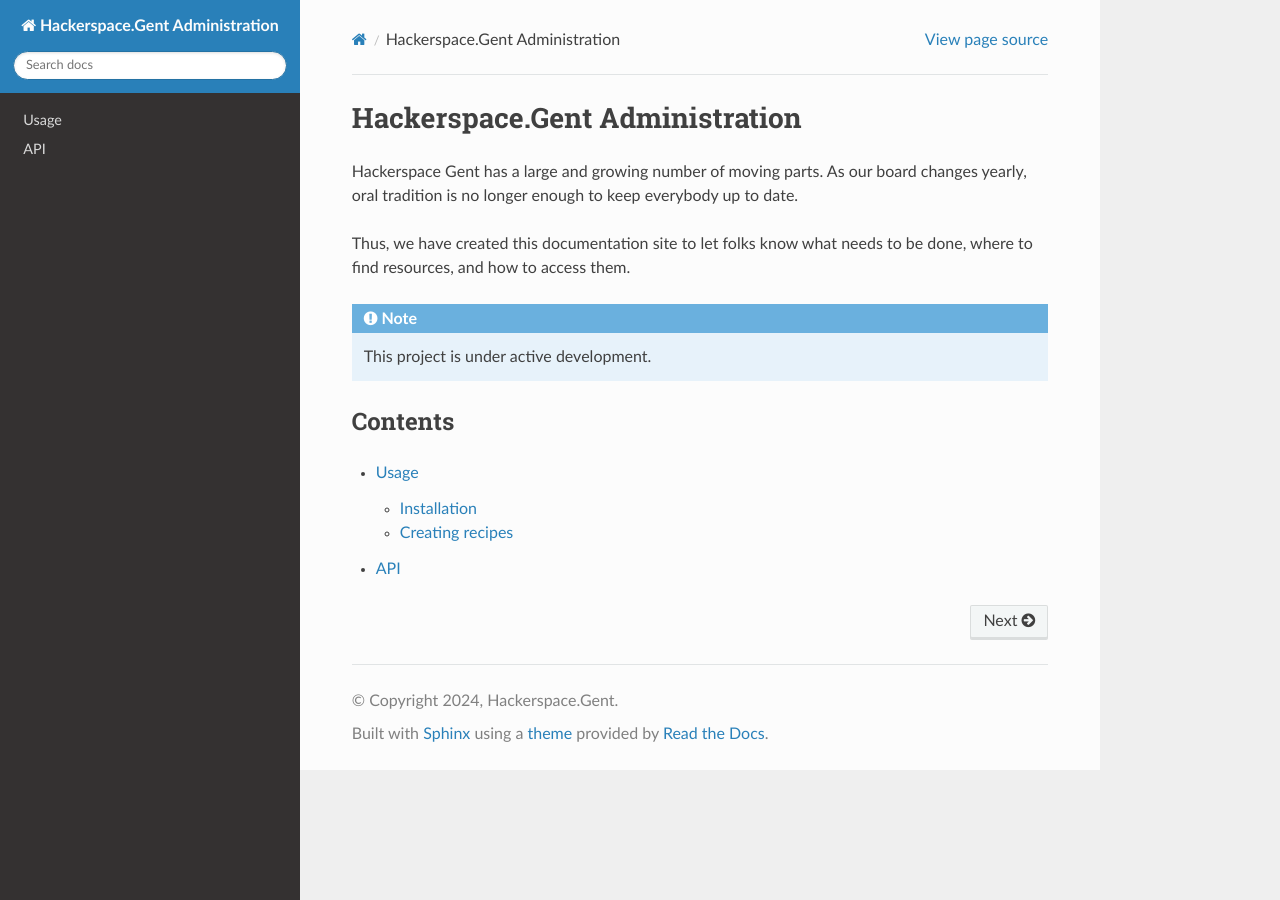
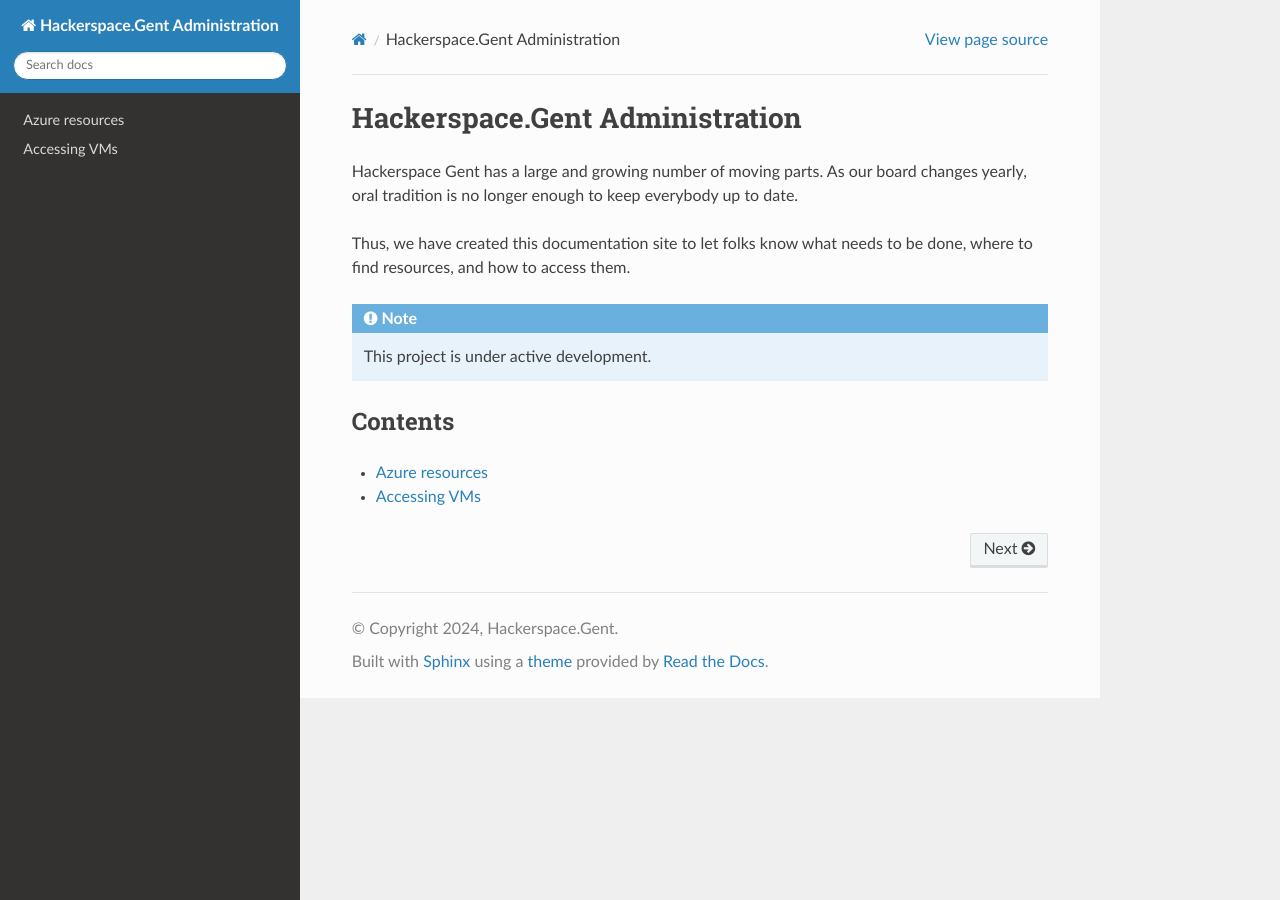
Before and after one commit to 0x20/admin-docs, a Sphinx documentation site: the page built from docs/source/index.rst, in a window 1280 px wide. Built offline with Sphinx 7.4.7 and the Read the Docs theme 3.1.0, drawn with Linux system fonts in a browser that asks for light colours.

Commit message:
Added start of azure docs

```diff
--- a/docs/source/index.rst
+++ b/docs/source/index.rst
@@ -17,5 +17,4 @@ Contents
 
 .. toctree::
 
-   usage
-   api
+   azure
```
Also changed, not shown: docs/source/azure.rst (added, +36 -0 lines).
